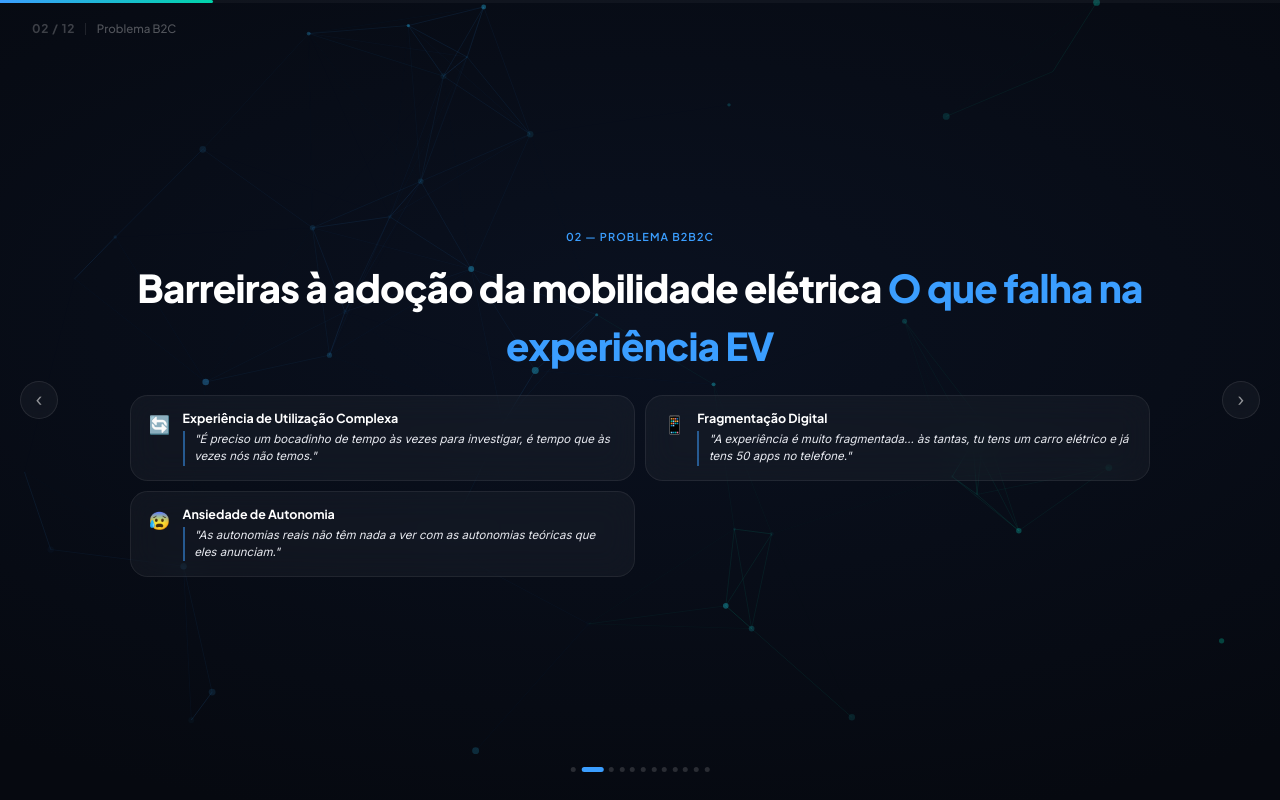
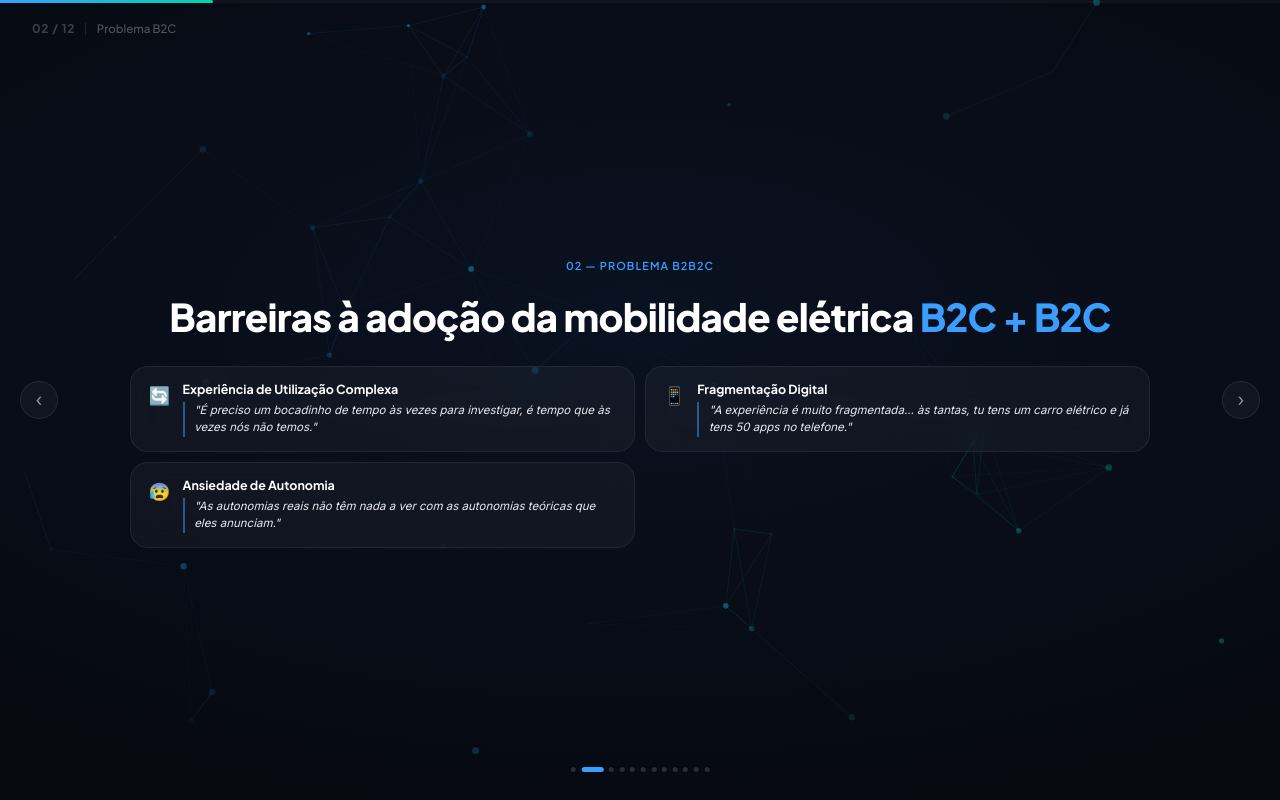
Before and after one commit to Fraviuh/ReVecta, a React (Vite) app: page / in a window 1280 px wide. Both pictures are taken after a click on the button 600 px from the left and 769 px from the top of the page. Built offline with nearby package versions, Linux system fonts and the light colour scheme; the HTML template or start-up script is replaced by a standard one.

Commit message:
Atualiza subtitulo da pagina 02

```diff
--- a/src/App.tsx
+++ b/src/App.tsx
@@ -205,7 +205,7 @@ function S2() {
         <Badge color={BLUE}>02 — Problema B2B2C</Badge>
         <h2 style={{ fontFamily: "'Plus Jakarta Sans',sans-serif", fontWeight: 800, fontSize: "clamp(1.6rem,3.2vw,2.4rem)", color: "#fff", margin: "0.65rem 0 0", letterSpacing: "-0.02em" }}>
           Barreiras à adoção da mobilidade elétrica{" "}
-          <span style={{ color: BLUE }}>O que falha na experiência EV</span>
+          <span style={{ color: BLUE }}>B2C + B2C</span>
         </h2>
       </div>
       <div style={{ display: "grid", gridTemplateColumns: "1fr 1fr", gap: "0.6rem" }}>
```
